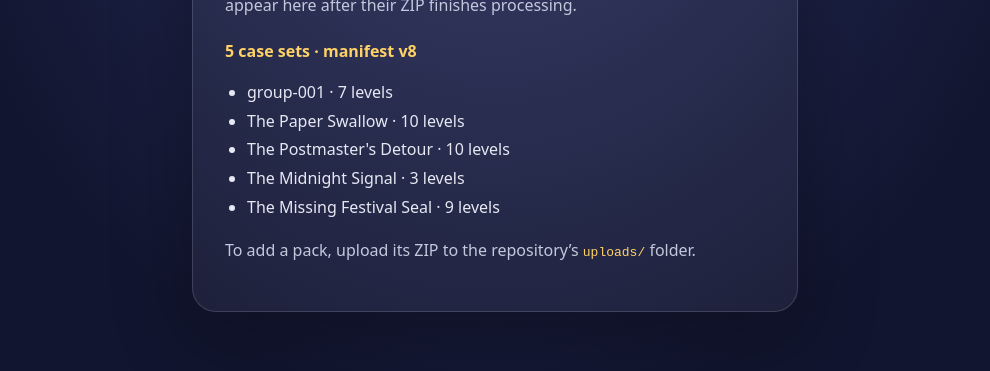
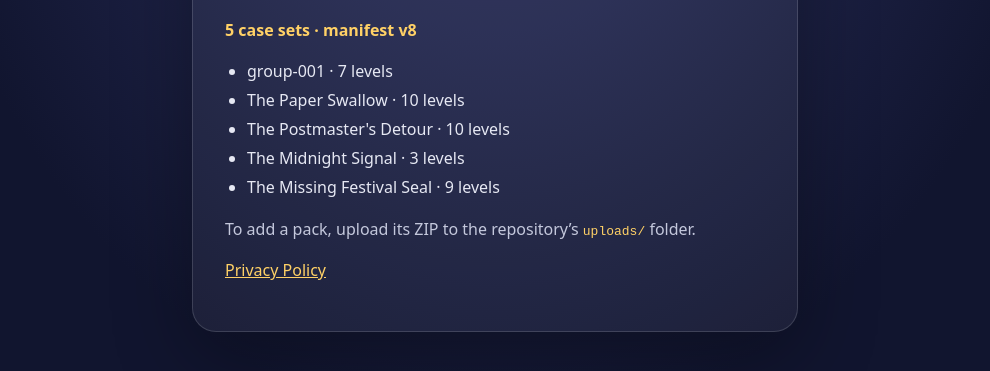
Before and after one commit to gdsa006/sharpeye, a plain HTML site: page index.html in a window 1280 px wide. Shown: the part 305-676 px from the top of the page, without its empty margins (145-1135 px from the left). Drawn offline with Linux system fonts and the light colour scheme.

Commit message:
Link the privacy policy from the case files page

```diff
--- a/index.html
+++ b/index.html
@@ -14,6 +14,7 @@
       #status { margin: 22px 0 12px; color: #ffd166; font-weight: 700; }
       ul { padding-left: 22px; color: #e6e8f3; line-height: 1.8; }
       code { color: #ffd166; }
+      a { color: #ffd166; }
     </style>
   </head>
   <body>
@@ -23,6 +24,7 @@
       <div id="status">Checking published cases…</div>
       <ul id="cases"></ul>
       <p>To add a pack, upload its ZIP to the repository’s <code>uploads/</code> folder.</p>
+      <p><a href="./privacy.html">Privacy Policy</a></p>
     </main>
     <script>
       fetch('./levels.json', { cache: 'no-store' })
```
